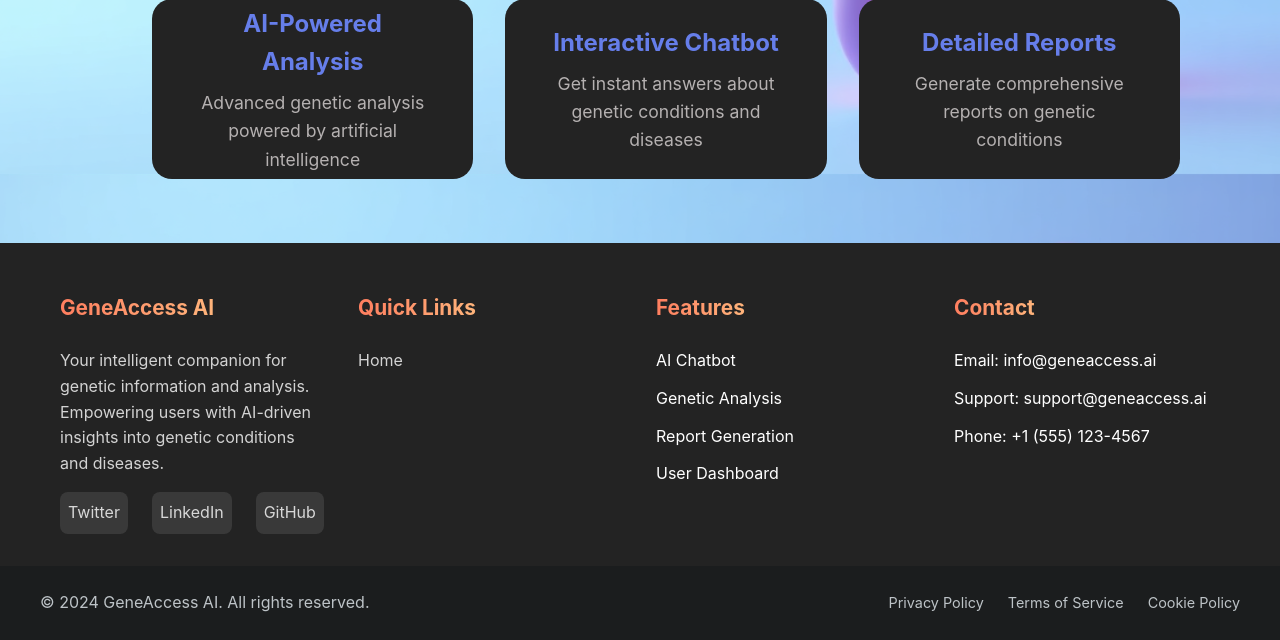
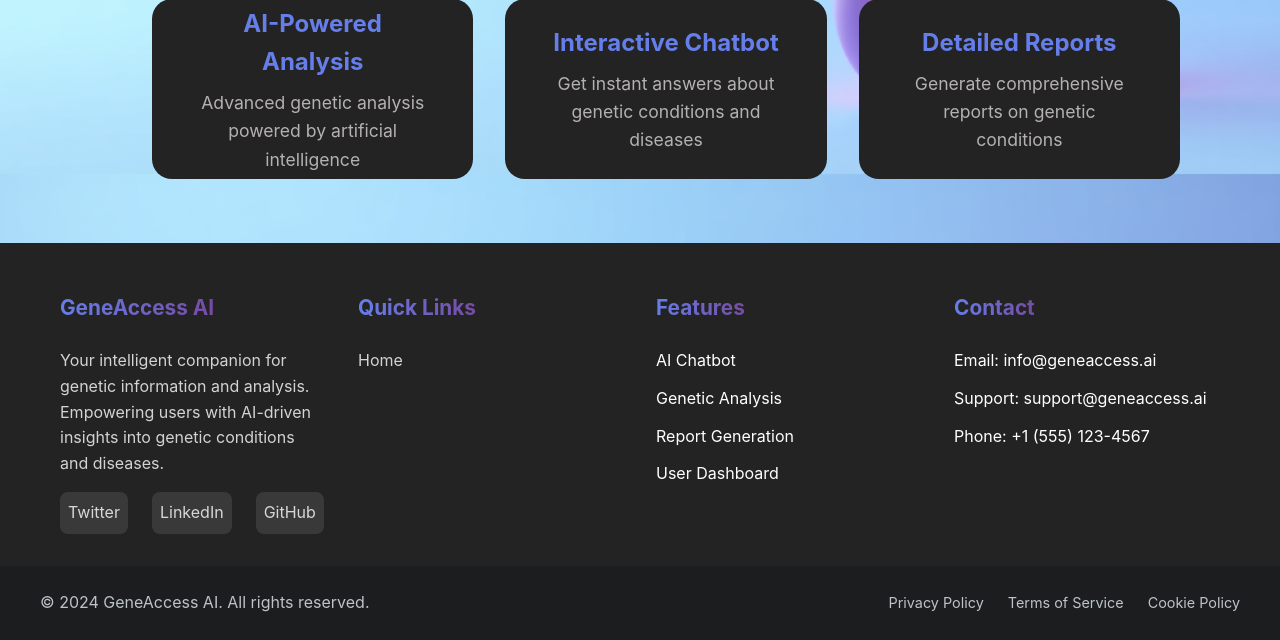
Before and after one commit to Shrawanib06/GeneAccessAI, a Flask app: page / in a window 1280 px wide. Shown: the part 626-1266 px from the top of the page. Run offline with Flask 3, Linux system fonts and the light colour scheme.

Commit message:
Update style.css

```diff
--- a/static/style.css
+++ b/static/style.css
@@ -1065,7 +1065,7 @@ form input {
     font-weight: 700;
     margin-bottom: 1.5rem;
     display: inline-block;
-    background: linear-gradient(90deg, #ff7e5f, #feb47b); /* Gradient colors */
+    background: linear-gradient(90deg, #667eea 0%, #764ba2 100%);
     -webkit-background-clip: text;
     -webkit-text-fill-color: transparent;
     background-clip: text;
```
